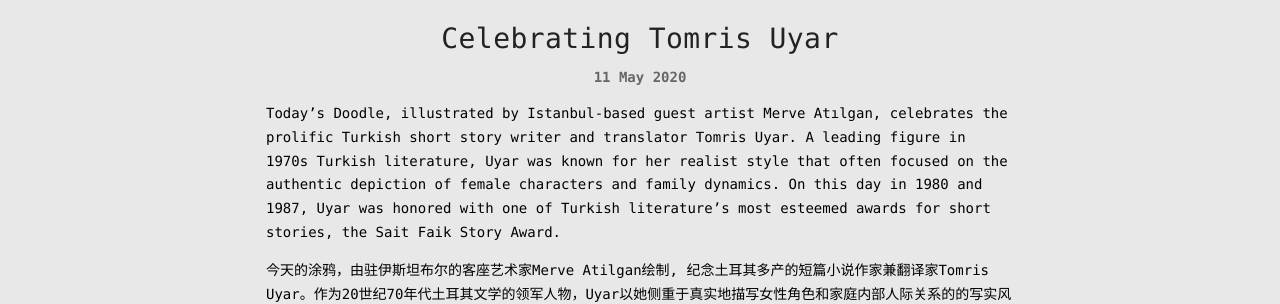
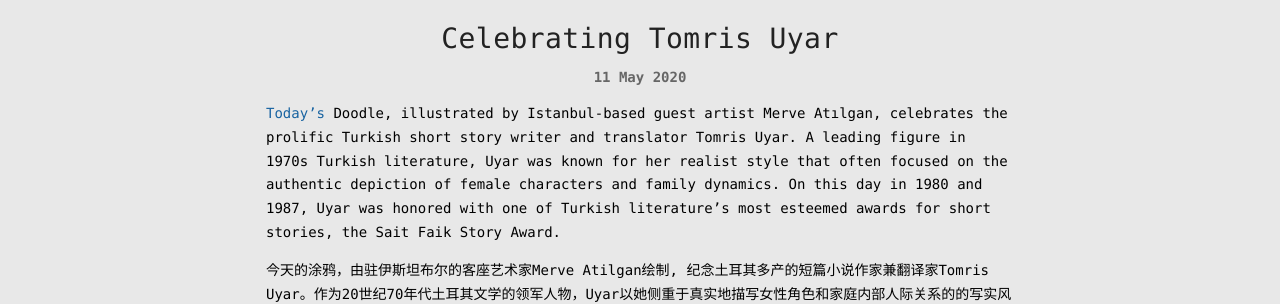
Before and after one commit to mapkts/owlzone, a Jekyll site: the page built from _posts/2020-05-11-celebrating-tomris-uyar.md, in a window 1280 px wide and 900 px high. Shown: the part 322-626 px from the top of the window. Built offline with Jekyll 4.4.1, drawn with Linux system fonts in a browser that asks for light colours; some of the changed lines change nothing that is shown.

Commit message:
Update contents

```diff
--- a/_posts/2020-05-11-celebrating-tomris-uyar.md
+++ b/_posts/2020-05-11-celebrating-tomris-uyar.md
@@ -7,7 +7,7 @@ categories: Translation
 image: images/200511-tomris-uyar.png
 ---
 
-Today’s Doodle, illustrated by Istanbul-based guest artist Merve Atılgan, celebrates the prolific Turkish short story writer and translator Tomris Uyar. A leading figure in 1970s Turkish literature, Uyar was known for her realist style that often focused on the authentic depiction of female characters and family dynamics. On this day in 1980 and 1987, Uyar was honored with one of Turkish literature's most esteemed awards for short stories, the Sait Faik Story Award.
+[Today’s](https://www.google.com/doodles/celebrating-tomris-uyar) Doodle, illustrated by Istanbul-based guest artist Merve Atılgan, celebrates the prolific Turkish short story writer and translator Tomris Uyar. A leading figure in 1970s Turkish literature, Uyar was known for her realist style that often focused on the authentic depiction of female characters and family dynamics. On this day in 1980 and 1987, Uyar was honored with one of Turkish literature's most esteemed awards for short stories, the Sait Faik Story Award.
 
 今天的涂鸦，由驻伊斯坦布尔的客座艺术家Merve Atilgan绘制, 纪念土耳其多产的短篇小说作家兼翻译家Tomris Uyar。作为20世纪70年代土耳其文学的领军人物，Uyar以她侧重于真实地描写女性角色和家庭内部人际关系的的写实风格著称。在1980和1987年的今天，Uyar两次被授予Sait Faik故事奖 —— 土耳其文学最受人尊敬的短篇小说奖之一。
 
```
